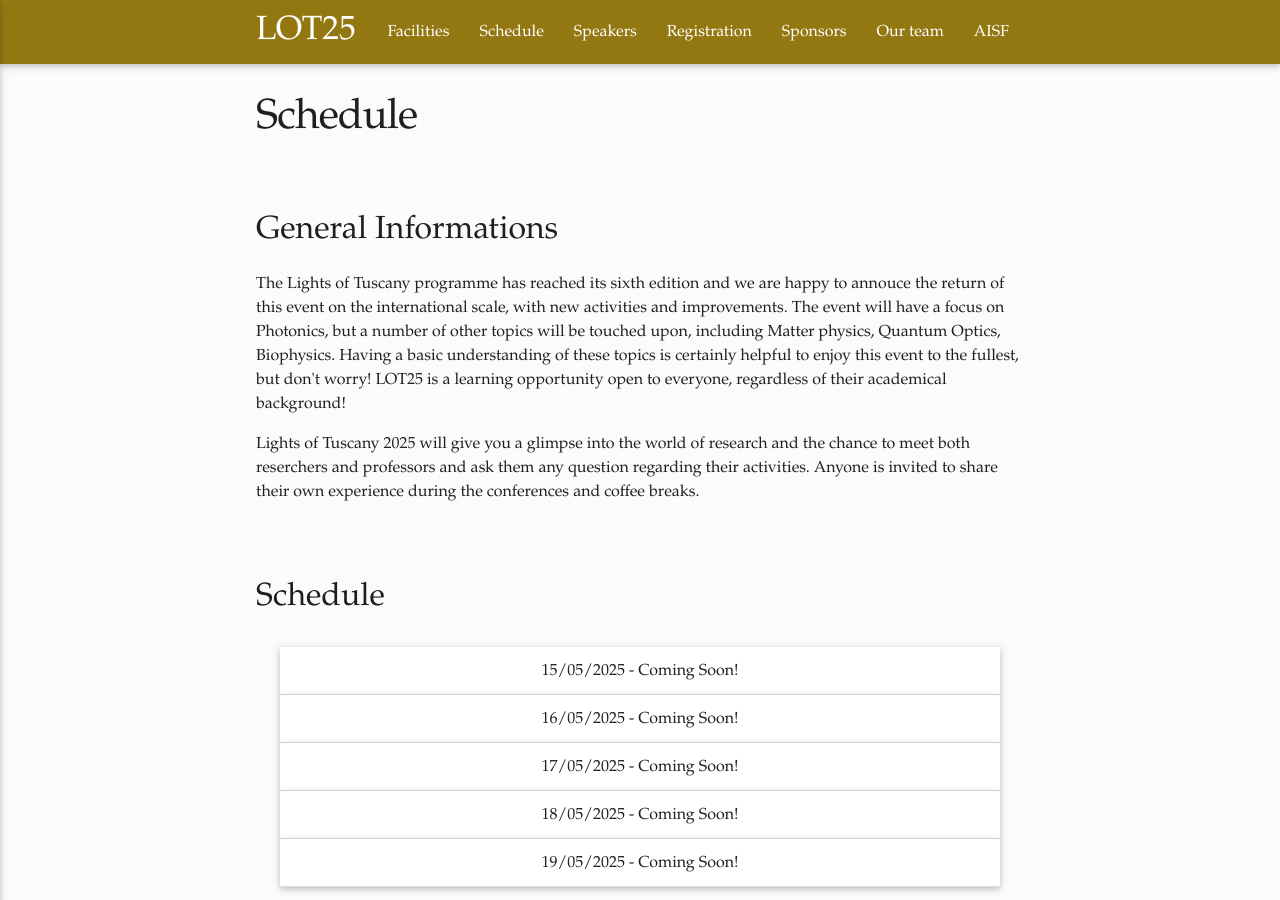
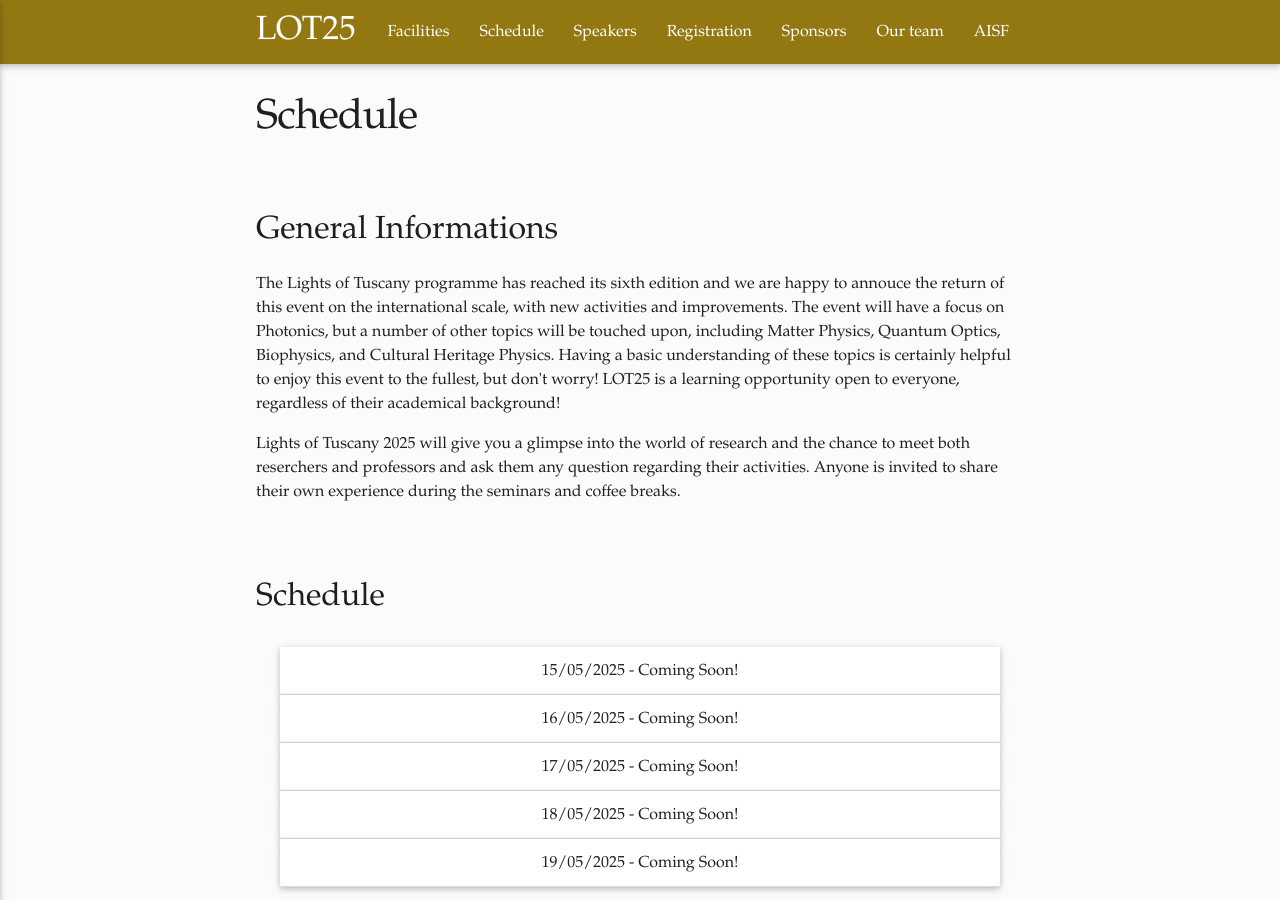
Before and after one commit to ai-sf/lot, a Jekyll site: the page built from programme.html, in a window 1280 px wide and 900 px high. Built offline with Jekyll 4.4.1, drawn with Linux system fonts in a browser that asks for light colours; nearby versions of some CDN libraries; some web fonts are replaced.

Commit message:
Update programme.yml

```diff
--- a/_data/programme.yml
+++ b/_data/programme.yml
@@ -1,9 +1,9 @@
 info: >
   The Lights of Tuscany programme has reached its sixth edition and we are happy to annouce the return of this event on the international scale, with new activities and improvements.
-  The event will have a focus on Photonics, but a number of other topics will be touched upon, including Matter physics, Quantum Optics, Biophysics.
+  The event will have a focus on Photonics, but a number of other topics will be touched upon, including Matter Physics, Quantum Optics, Biophysics, and Cultural Heritage Physics.
   Having a basic understanding of these topics is certainly helpful to enjoy this event to the fullest, but don't worry! LOT25 is a learning opportunity open to everyone, regardless of their academical background!
   </p><p>
-  Lights of Tuscany 2025 will give you a glimpse into the world of research and the chance to meet both reserchers and professors and ask them any question regarding their activities. Anyone is invited to share their own experience during the conferences and coffee breaks.
+  Lights of Tuscany 2025 will give you a glimpse into the world of research and the chance to meet both reserchers and professors and ask them any question regarding their activities. Anyone is invited to share their own experience during the seminars and coffee breaks.
 
 
 schedule:
```
